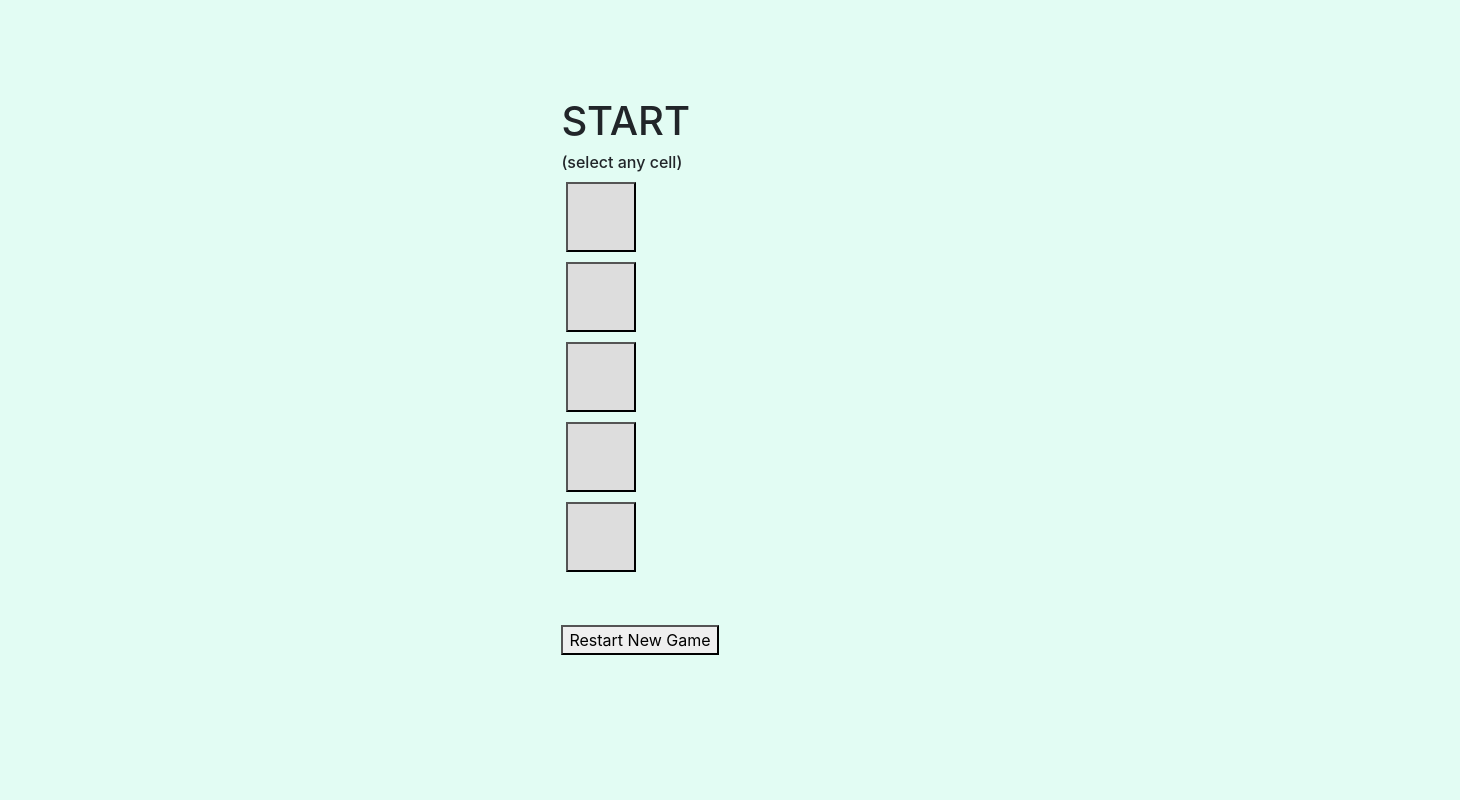
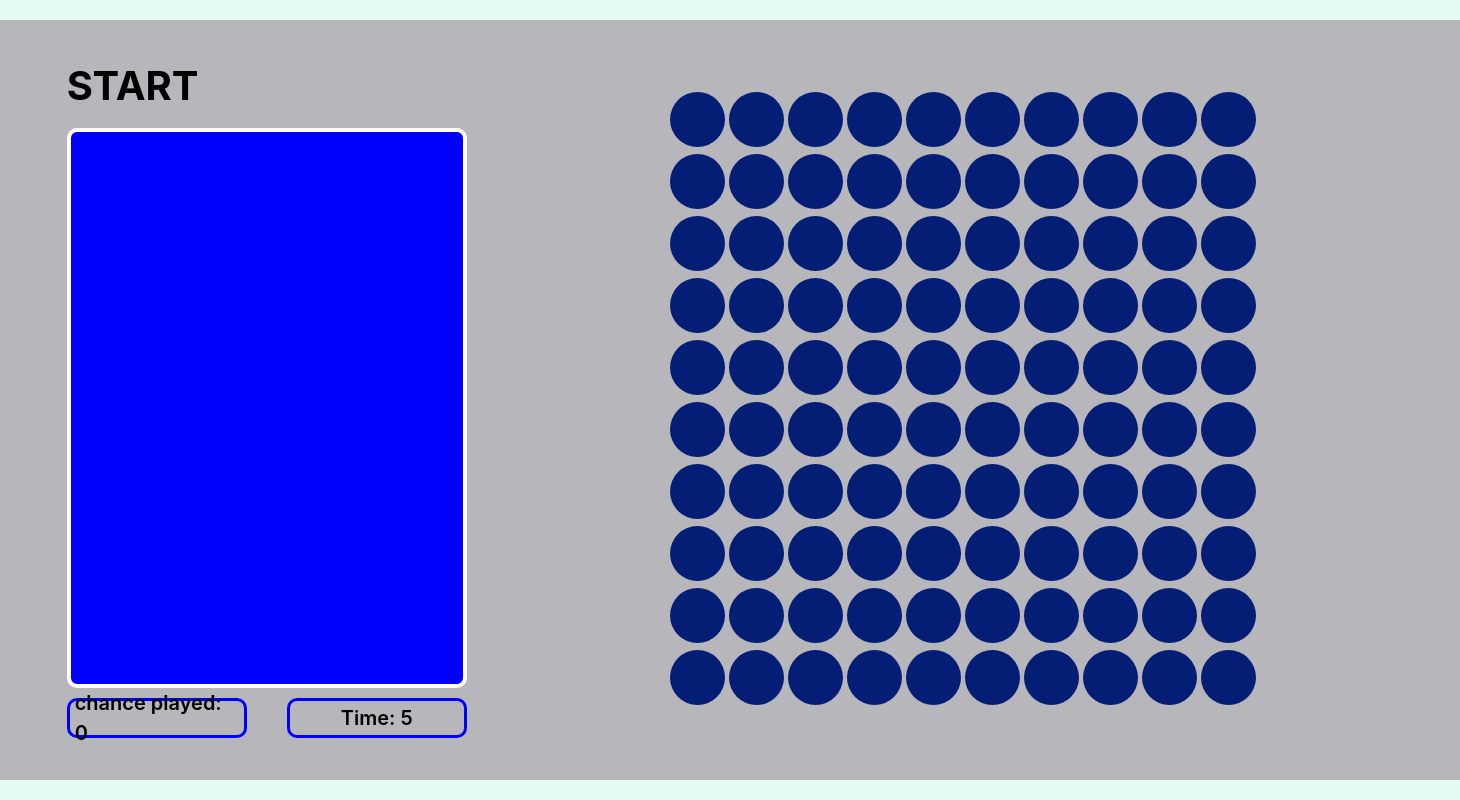
Before and after one commit to 13mahidevli/treasure-hunt, a React (Create React App) app: page / in a window 1280 px wide. Shown: the whole page, 1460 px wide, since content can reach past the window. Built offline with nearby package versions, Linux system fonts and the light colour scheme.

Commit message:
making buttons

```diff
--- a/src/App.css
+++ b/src/App.css
@@ -5,3 +5,68 @@ body{
   align-items: center;
   height: 100vh;
 }
+.grid{
+  height: 77vh;
+  background-color: rgb(183, 182, 187);;
+  display: flex;
+  justify-content: center;
+  align-items: center;
+  width: 500px;
+  padding: 10px;
+}
+.box{
+  display: flex;
+  color: white;
+  background-color: rgb(183, 182, 187);
+  width: 1640px;
+  display: flex;
+  justify-content: center;
+  align-items: center;
+  height: 95vh;
+  justify-content: space-evenly;
+  position: relative;
+}
+.restart-btn{
+  padding: 10px;
+  font-size: 17px;
+  font-weight: 600;
+  height: 60px;
+  border: 5px solid rgb(0, 0, 81);
+  border-radius: 5px;
+  position: absolute;
+  top: 70vh;
+  right: 35px;
+}
+.instruction{
+  border: 4px solid white;
+  background-color: blue;
+  width: 400px;
+  height: 70vh;
+  font-size: 16px;
+  border-radius: 10px;
+}
+.clicked{
+  display: flex;
+  justify-content: center;
+  align-items: center;
+  height: 40px;
+  font-size: 20px;
+  width: 180px;
+  color: black;
+  border-radius: 10px;
+  padding: 5px;
+  border: 3px solid blue;
+}
+.blockone{
+  display: flex;
+  flex-direction: column;
+  gap: 10px;
+  font-weight: 600;
+}
+.boxes{
+  display: flex;
+  justify-content: space-between;
+}
+h1{
+  font-weight: 700;
+}
--- a/src/App.js
+++ b/src/App.js
@@ -1,111 +1,189 @@
-// import React, { useState } from "react";
+import React, { useState, useEffect } from "react";
+import "./App.css";
+import Cell from "./component/Cell";
+
+export default function App() {
+  const gridSize = 10;
+
+  // State to manage the game message, selected cell, and treasure position
+  const [mess, setMess] = useState("START");
+  const [cell, setCell] = useState(Array(gridSize).fill(null));
+  const [iswon, setiswon] = useState("");
+  const [color, setcolor] = useState("black");
+  const [isdisabled, setisdisabled] = useState(false);
+  const [currcell, setcurrcell] = useState("");
+  const [arrayofcell, setarrayofcell] = useState([]);
+  const [position, setposition] = useState(7);
+  const [treasurePosition, setTreasurePosition] = useState(position * position);
+  const [time, settime] = useState(0);
+
+  useEffect(() => {
+    setposition(1);
+    console.log(position);
+    console.log(treasurePosition);
+    const timeinterval = setInterval(() => {
+      settime((prevtime) => prevtime + 1);
+    }, 1000);
+    return () => clearInterval(timeinterval);
+  }, []);
+
+  // useEffect(() => {
+  //   if (time == 10) {
+  //     setMess("timedone");
+  //   }
+  // }, [time]);
+
+  // To manage the click event on each cell
+  const handleCellClick = (index) => {
+    const selectedcell = [...arrayofcell, index];
+    setarrayofcell(selectedcell);
+    const newcell = [...cell];
+    newcell[index] = "clicked";
+    setCell(newcell);
+
+    setcurrcell(index);
+    console.log(newcell);
+    console.log(newcell.length);
+    console.log(selectedcell);
+
+    if (cell) {
+      setMess("know");
+    }
+    if (newcell) {
+      setMess("know");
+    }
+
+    // Change treasure position after each click
+    if (index === treasurePosition) {
+      setMess("🎉You Won!!!");
+      setcolor("yellow");
+      setiswon(true);
+      return;
+    } else {
+      setMess("🔄Try Again!!!");
+      setcolor("brown");
+      setiswon(false);
+    }
+
+    if (cell[index]) {
+      setMess("you already choose this");
+      setcolor("red");
+      return;
+    }
+
+    console.log("index", index);
+    console.log("position", position);
+    console.log("treasurePosition", treasurePosition);
+    setposition((prevposition) => prevposition + 1);
+    setTreasurePosition(position * position);
+    console.log(selectedcell.length);
+
+    if (selectedcell.length == 10) {
+      setMess("gave over");
+      setisdisabled(true);
+    }
+  };
+
+  // Main code of the game
+  return (
+    <div className="box">
+      <div className="blockone">
+        <h1 style={{ color: color }}>{mess}</h1>
+        <div className="instruction"></div>
+        <div className="boxes">
+          <div className="clicked">chance played: {arrayofcell.length}</div>
+          <div className="clicked">Time: {time}</div>
+        </div>{" "}
+      </div>
+
+      <div className="grid">
+        {Array.from({ length: gridSize }).map((_, rowindex) => (
+          <div key={rowindex} className="row">
+            {Array.from({ length: gridSize }).map((_, colindex) => {
+              const cellindex = rowindex * gridSize + colindex;
+              return (
+                <Cell
+                  key={cellindex}
+                  id={cellindex}
+                  handleclick={handleCellClick}
+                  isselected={currcell === cellindex}
+                  iswon={iswon}
+                  disabled={isdisabled}
+                />
+              );
+            })}
+          </div>
+        ))}
+      </div>
+    </div>
+  );
+}
+
+// import React, { useState, useEffect } from "react";
 // import "./App.css";
 // import Cell from "./component/Cell";
 
 // export default function App() {
 //   const gridSize = 5;
-//   const [cell, setcell] = useState("");
-//   const [mess, setmess] = useState("start");
-// const [treasurePosition, setTreasurePosition] = useState(
-//   Math.floor(Math.random() * gridSize)
-// );
-//   const handleClick = (id) => {
-//     setcell(id);
-//     if (id == treasurePosition) {
-//       setmess("won");
+
+//   // State to manage the game message, selected cell, and treasure position
+//   const [mess, setMess] = useState("START");
+//   const [cell, setCell] = useState("NULL");
+//   const [iswon, setiswon] = useState("");
+//   const [treasurePosition, setTreasurePosition] = useState(
+//     Math.floor(Math.random() * gridSize)
+//   );
+
+//   useEffect(() => {
+//     console.log(treasurePosition);
+//   }, []);
+
+//   // To manage the click event on each cell
+//   const handleCellClick = (index) => {
+//     setCell(index);
+
+//     // Change treasure position after each click
+//     if (index === treasurePosition) {
+//       setMess("You Won!");
+//       setiswon(true);
 //     } else {
-//       setmess("try again");
+//       setMess("Try Again!");
+//       setiswon(false);
 //     }
-//     console.log(treasurePosition);
-//     console.log(id);
+//     console.log("index", index);
+//     console.log("treasurePosition", treasurePosition);
+//     setTreasurePosition(Math.floor(Math.random() * gridSize));
 //   };
-//   const startNewGame = () => {
-//     setcell(null); // Reset selected cell
-//     setTreasurePosition(Math.floor(Math.random() * gridSize)); // Set new random treasure position
-//     setmess("start"); // Reset message
-//   };
+
+//   // Restart the game with a new treasure position
+//   function startNewGame() {
+//     setTreasurePosition(Math.floor(Math.random() * gridSize));
+//     setMess("START");
+//     setCell("NULL");
+//   }
+
+//   // Main code of the game
 //   return (
 //     <div>
 //       <h1>{mess}</h1>
-//       {Array.from({ length: gridSize }).map((_, index) => (
-//         <Cell
-//           key={index}
-//           id={index}
-//           iswon={index == treasurePosition}
-//           isselected={cell == index}
-//           handleclick={handleClick}
-//         />
-//       ))}
-// <button onClick={startNewGame}>Start New Game</button>
+//       <h6 className="my-1">(select any cell)</h6>
+
+//       <div className="grid">
+//         {Array.from({ length: gridSize }).map((_, index) => (
+//           <Cell
+//             key={index}
+//             id={index}
+//             handleclick={handleCellClick}
+//             isselected={cell === index}
+//             iswon={iswon}
+//           />
+//         ))}
+//       </div>
+
+//       {/* Restart button */}
+//       <button className="my-5" onClick={startNewGame}>
+//         Restart New Game
+//       </button>
 //     </div>
 //   );
 // }
-
-import React, { useState, useEffect } from "react";
-import "./App.css";
-import Cell from "./component/Cell";
-
-export default function App() {
-  const gridSize = 5;
-
-  // State to manage the game message, selected cell, and treasure position
-  const [mess, setMess] = useState("START");
-  const [cell, setCell] = useState("NULL");
-  const [iswon, setiswon] = useState("");
-  const [treasurePosition, setTreasurePosition] = useState(
-    Math.floor(Math.random() * gridSize)
-  );
-
-  useEffect(() => {
-    console.log(treasurePosition);
-  }, []);
-
-  // To manage the click event on each cell
-  const handleCellClick = (index) => {
-    setCell(index);
-    // Change treasure position after each click
-    if (index === treasurePosition) {
-      setMess("You Won!");
-      setiswon(true);
-    } else {
-      setMess("Try Again!");
-      setiswon(false);
-    }
-    console.log("index", index);
-    console.log("treasurePosition", treasurePosition);
-    setTreasurePosition(Math.floor(Math.random() * gridSize));
-  };
-
-  // Restart the game with a new treasure position
-  function startNewGame() {
-    setTreasurePosition(Math.floor(Math.random() * gridSize));
-    setMess("START");
-    setCell("NULL");
-  }
-
-  // Main code of the game
-  return (
-    <div>
-      <h1>{mess}</h1>
-      <h6 className="my-1">(select any cell)</h6>
-
-      <div className="grid">
-        {Array.from({ length: gridSize }).map((_, index) => (
-          <Cell
-            key={index}
-            id={index}
-            treasurePosition={treasurePosition}
-            handleclick={handleCellClick}
-            isselected={cell === index}
-            iswon={iswon}
-          />
-        ))}
-      </div>
-
-      {/* Restart button */}
-      <button className="my-5" onClick={startNewGame}>
-        Restart New Game
-      </button>
-    </div>
-  );
-}
--- a/src/component/Cell.js
+++ b/src/component/Cell.js
@@ -1,11 +1,14 @@
 import React from "react";
 import "./cell.css";
 
-export default function Cell({iswon,isselected,handleclick,id}) {
+export default function Cell({disabled,iswon,isselected,handleclick,id}) {
   let classname=`cell ${isselected && (iswon?'won':'selected')}`
+  if (disabled) {
+    classname='disabled'
+  }
   return (
     <div>
-      <button onClick={()=>{handleclick(id)}} className={classname}> {isselected && (iswon? '🏆':'❌')}</button>
+      <button disabled={disabled} onClick={()=>{handleclick(id)}} className={classname}> {isselected && (iswon? '🏆':'❌')}</button>
     </div>
   )
 }
--- a/src/component/cell.css
+++ b/src/component/cell.css
@@ -1,10 +1,24 @@
-
 .cell {
-    width: 70px;
-    height: 70px;
-    margin: 5px;
+    width: 55px;
+    height: 55px;
+    margin: 2px;
+    border-radius: 50%;
+    border: none;
     display: inline-block;
-    background-color: #ddd;
+    background-color:rgb(4, 30, 118);
+    text-align: center;
+    line-height: 50px;
+    font-size: 20px;
+    cursor: pointer;
+  }
+  .disabled{
+    width: 55px;
+    height: 55px;
+    border-radius: 50%;
+    border: none;
+    margin: 3px;
+    display: inline-block;
+    background-color:rgb(77, 76, 76);
     text-align: center;
     line-height: 50px;
     font-size: 20px;
```
